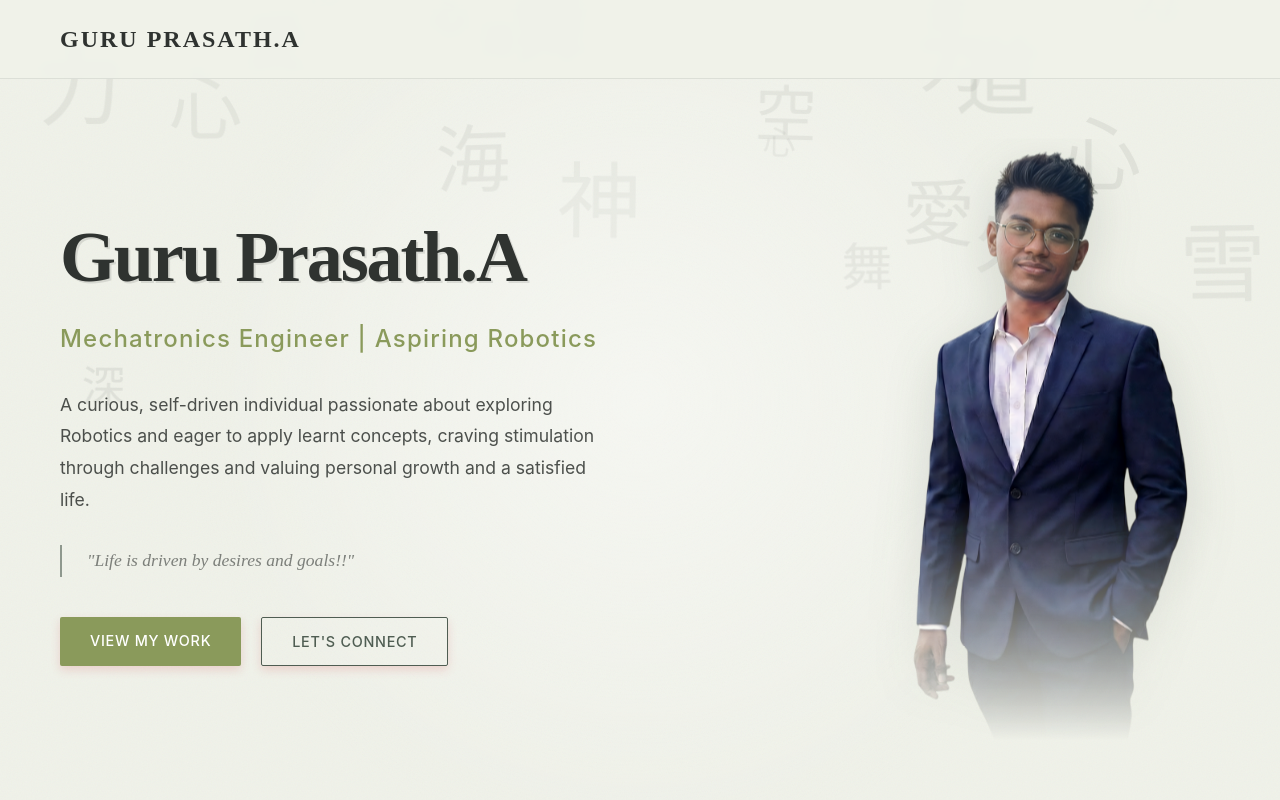
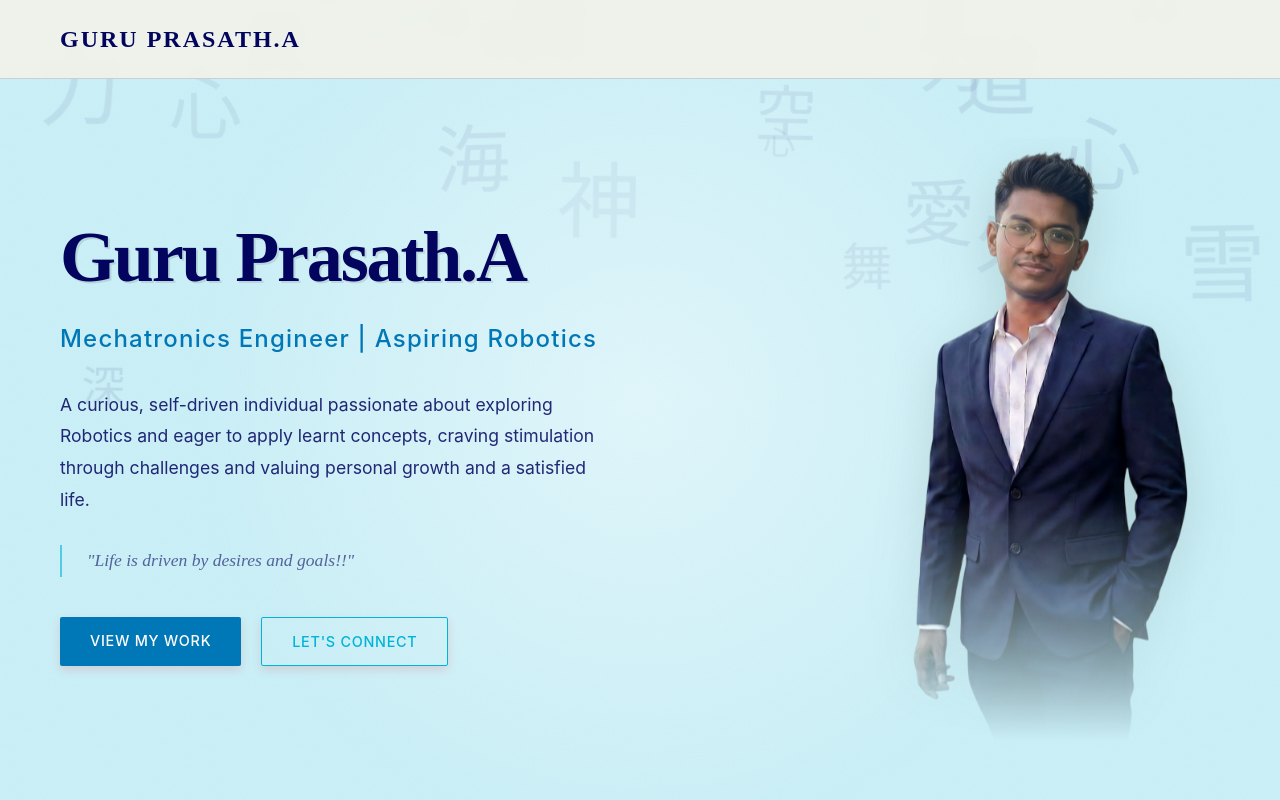
Before and after one commit to Pirate-tek/guru-portfolio, a React (Vite) app: page / in a window 1280 px wide. Shown: the top 800 px of the page. Built offline with nearby package versions, Linux system fonts and the light colour scheme; a web font is replaced by a local one.

Commit message:
blue ocean

```diff
--- a/src/index.css
+++ b/src/index.css
@@ -1,31 +1,30 @@
 @import url('https://fonts.googleapis.com/css2?family=Zen+Old+Mincho:wght@400;500;600;700;900&display=swap');
 
 :root {
-  /* Japanese Green Color Palette */
-  --color-sumi: #2F3330;
-  /* Dark Charcoal / Text */
-  --color-rice: #F0F2E9;
-  /* Warm light green-white / Background */
-  --color-matcha: #8A9A5B;
-  /* Primary Green */
-  --color-seaweed: #4F5D52;
-  /* Secondary Dark Green / Accents */
-  --color-moss: #D4D9C8;
-  /* Light Moss / Subtle Highlights */
-  --color-washi: #E6E8E0;
-  /* Textured Paper Tone */
-  --color-clay: #8C7060;
-  /* Warm Earthy Accent (optional) */
+  /* User Custom Color Palette */
+  --deep-twilight: #03045eff;
+  --bright-teal-blue: #0077b6ff;
+  --turquoise-surf: #00b4d8ff;
+  --frosted-blue: #90e0efff;
+  --light-cyan: #caf0f8ff;
+
+  /* Aliases & Legacy Theme Mappings */
+  --color-sumi: var(--deep-twilight);
+  --color-rice: var(--light-cyan);
+  --color-matcha: var(--bright-teal-blue);
+  --color-seaweed: var(--turquoise-surf);
+  --color-moss: var(--frosted-blue);
+  --color-washi: var(--frosted-blue);
 
   /* Functional Mappings */
-  --bg-color: var(--color-rice);
-  --text-color: var(--color-sumi);
-  --accent-primary: var(--color-matcha);
-  --accent-secondary: var(--color-seaweed);
-  --accent-tertiary: var(--color-moss);
+  --bg-color: var(--light-cyan);
+  --text-color: var(--deep-twilight);
+  --accent-primary: var(--bright-teal-blue);
+  --accent-secondary: var(--turquoise-surf);
+  --accent-tertiary: var(--frosted-blue);
   --card-bg: #FFFFFF;
-  --card-bg-alt: var(--color-washi);
-  --border-color: rgba(47, 51, 48, 0.1);
+  --card-bg-alt: var(--frosted-blue);
+  --border-color: rgba(3, 4, 94, 0.15);
 
   /* Typography */
   --font-main: 'Inter', sans-serif;
```
